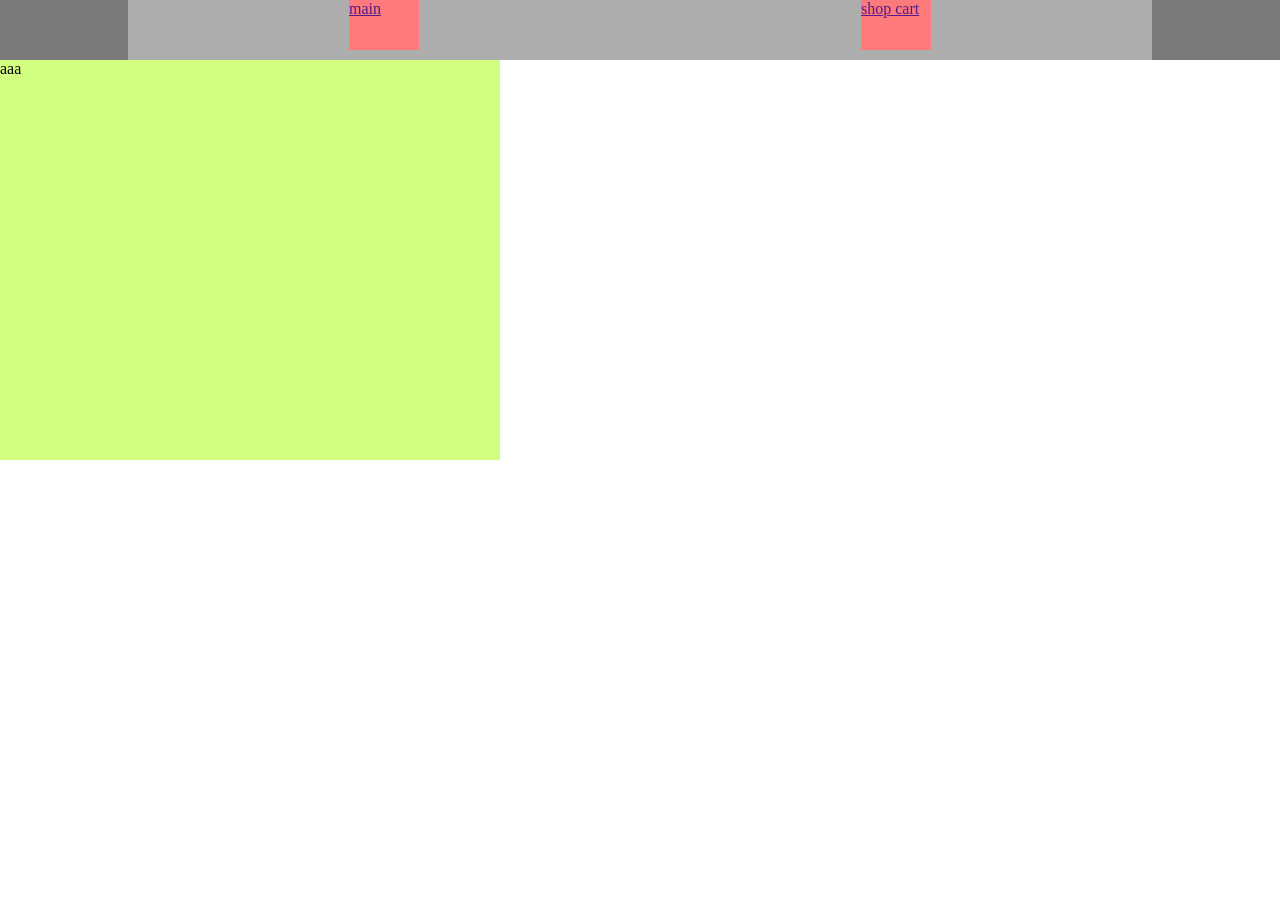
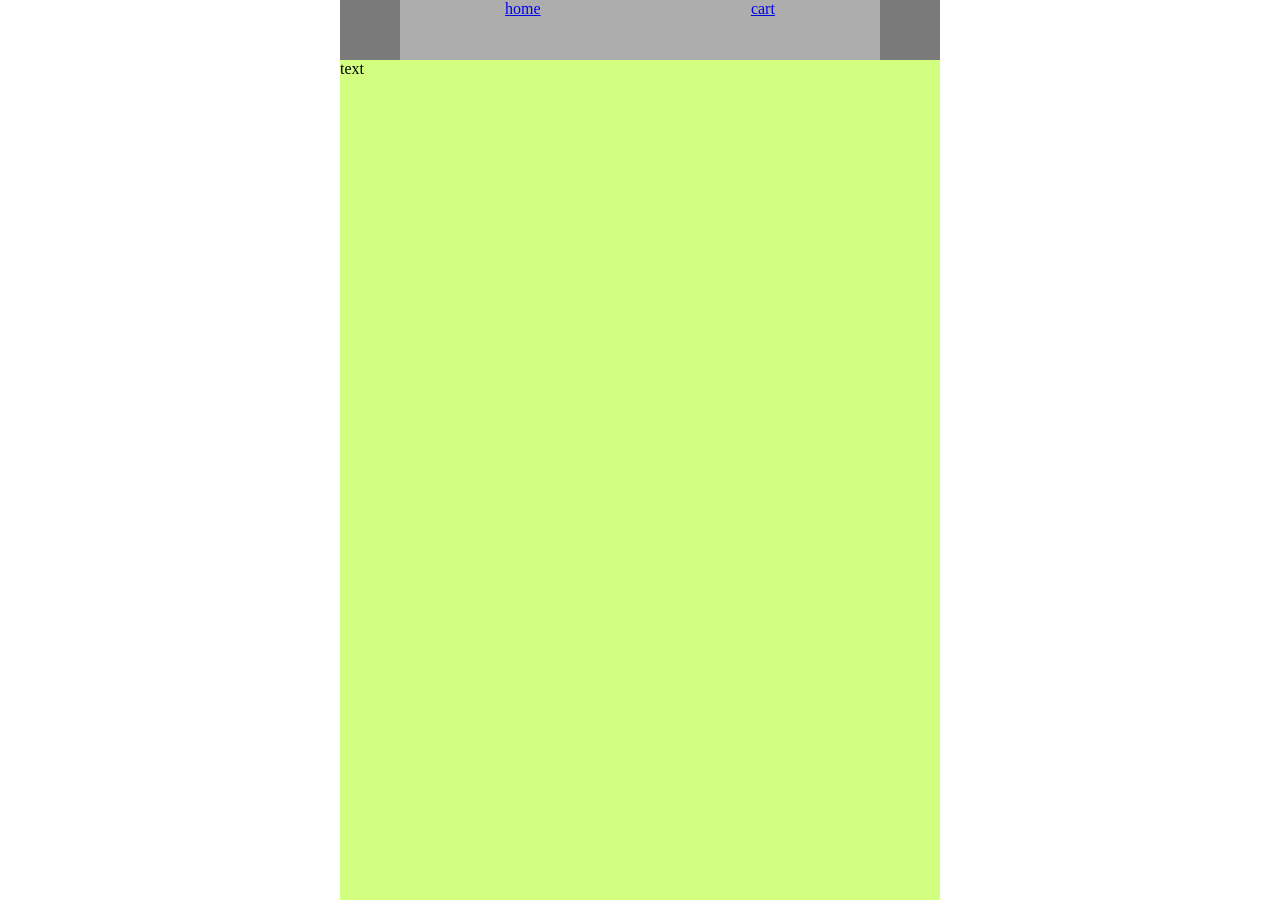
Before and after one commit to ivan-kaliaskin/online-store, a website built with webpack: page src/template.html in a window 1280 px wide. Before the commit the page ends 800 px from the top, so only its background shows below. Built offline with nearby package versions, Linux system fonts and the light colour scheme.

Commit message:
feat: another router made, changed file structure

```diff
--- a/src/components/App.js
+++ b/src/components/App.js
@@ -1,12 +1,12 @@
 // здесь собирается приложение
 import '../styles/main.css'
-import createHeader from './header'
+import Header from './header'
+import PageContainer from './PageContainer'
 
 function createApp() {
-    createHeader()
     const appContainerEl = document.createElement('div')
     appContainerEl.setAttribute('id', 'app-container')
-    appContainerEl.innerText = 'aaa'
+    appContainerEl.append(Header(), PageContainer())
     return appContainerEl
 }
 
--- /dev/null
+++ b/src/components/Nav.js
@@ -0,0 +1,24 @@
+import onNavClick from "../services/onNavClick"
+
+function Nav() {
+    const nav = document.createElement('nav')
+    nav.setAttribute('id', 'nav')
+    nav.addEventListener('click', onNavClick)
+
+    const a1 = document.createElement('a')
+    a1.setAttribute('id', 'home')
+    a1.classList.add('a')
+    a1.setAttribute('href', '#')
+    a1.innerText = 'home'
+    const a2 = document.createElement('a')
+    a2.setAttribute('id', 'cart')
+    a2.classList.add('a')
+    a2.setAttribute('href', '#')
+    a2.innerText = 'cart'
+
+    nav.append(a1, a2)
+
+    return nav
+}
+
+export default Nav
--- /dev/null
+++ b/src/components/PageContainer.js
@@ -0,0 +1,10 @@
+import onNavClick from "../services/onNavClick"
+
+function PageContainer() {
+    const main = document.createElement('main')
+    main.setAttribute('id', 'page-container')
+    main.innerText = 'text'
+    return main
+}
+
+export default PageContainer
--- a/src/components/header.js
+++ b/src/components/header.js
@@ -1,23 +1,13 @@
-function createHeader() {
+import Nav from "./Nav"
+
+function Header() {
     const body = document.getElementById('body')
     const header = document.createElement('header')
     header.setAttribute('id', 'header')
 
-    const nav = document.createElement('nav')
-    nav.setAttribute('id', 'nav')
+    header.append(Nav())
 
-    const a1 = document.createElement('a')
-    a1.setAttribute('id', 'a1')
-    a1.setAttribute('href', '')
-    a1.innerText = 'main'
-    const a2 = document.createElement('a')
-    a2.setAttribute('id', 'a2')
-    a2.setAttribute('href', '')
-    a2.innerText = 'shop cart'
-
-    nav.append(a1, a2)
-    header.append(nav)
-    body.append(header)
+    return header
 }
 
-export default createHeader
+export default Header
--- /dev/null
+++ b/src/services/onNavClick.js
@@ -0,0 +1,18 @@
+function onNavClick(event) {
+    if (!event.target.classList.contains('a')) { return }
+    const pageContainer = document.getElementById('page-container')
+    console.log(event.target.id)
+    switch (event.target.id) {
+        case 'home':
+            pageContainer.innerText = 'Home'
+            break;
+        case 'cart':
+            pageContainer.innerText = 'Cart'
+            break;
+        default:
+            pageContainer.innerText = '404'
+            break;
+    }
+}
+
+export default onNavClick
--- a/src/styles/_app.scss
+++ b/src/styles/_app.scss
@@ -1,6 +1,7 @@
 #app-container {
-    width: 500px;
-    height: 400px;
+    width: 600px;
+    height: 900px;
     box-sizing: border-box;
+    margin: 0 auto;
     background-color: rgb(211, 255, 129);
 }
--- /dev/null
+++ b/src/styles/_page-container.scss
@@ -0,0 +1,5 @@
+#page-container {
+    display: flex;
+    box-sizing: border-box;
+    background-color: rgb(129, 219, 255);
+}
--- a/src/styles/main.scss
+++ b/src/styles/main.scss
@@ -1,6 +1,7 @@
 @import './common';
+@import './app';
 @import './header';
-@import './app';
+@import './page-container';
 @import './confirmBuyPage';
 @import './descriptionPage';
 @import './homePage';
```
Also changed, not shown: src/styles/main.css, 1 other file.
